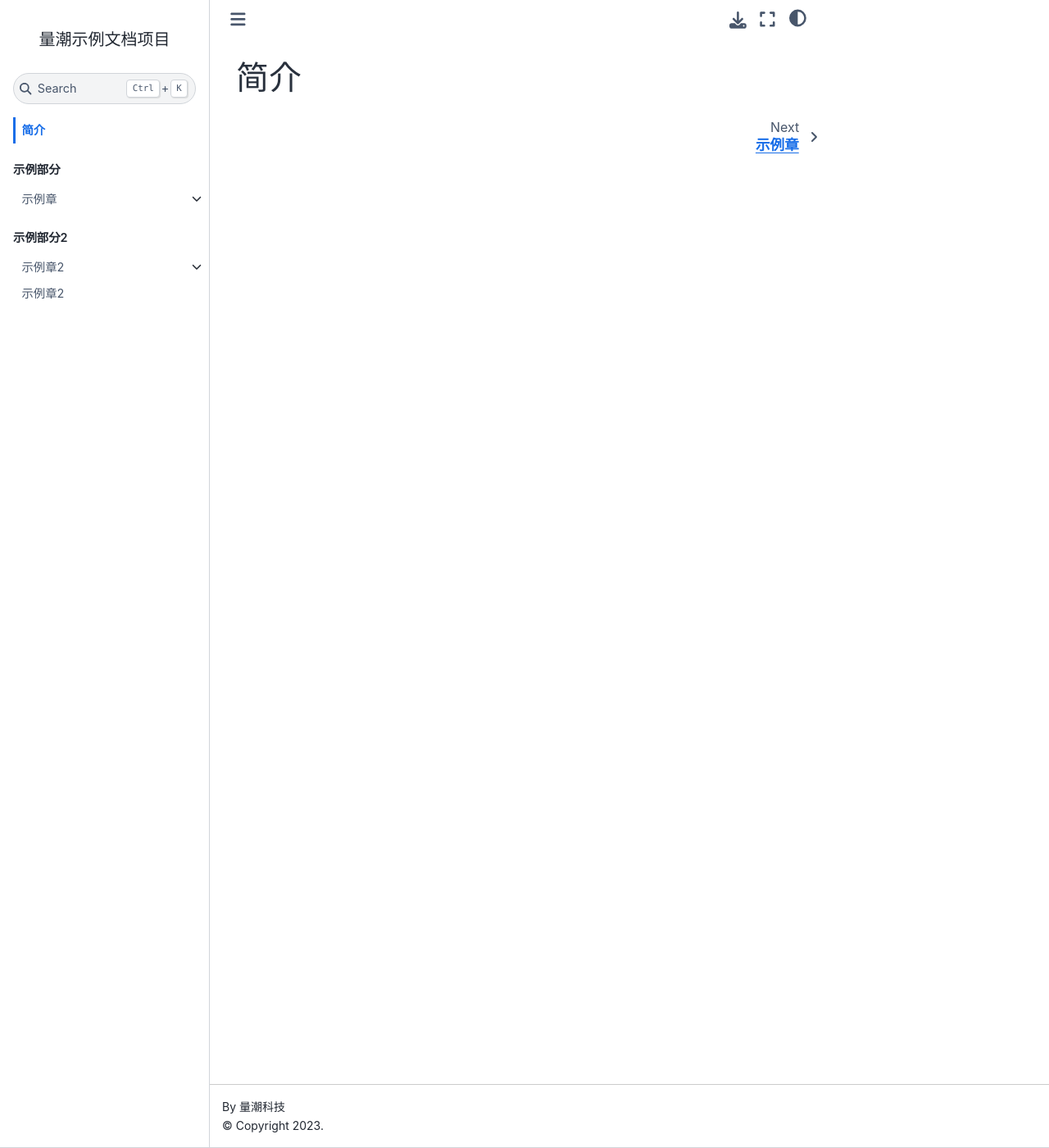
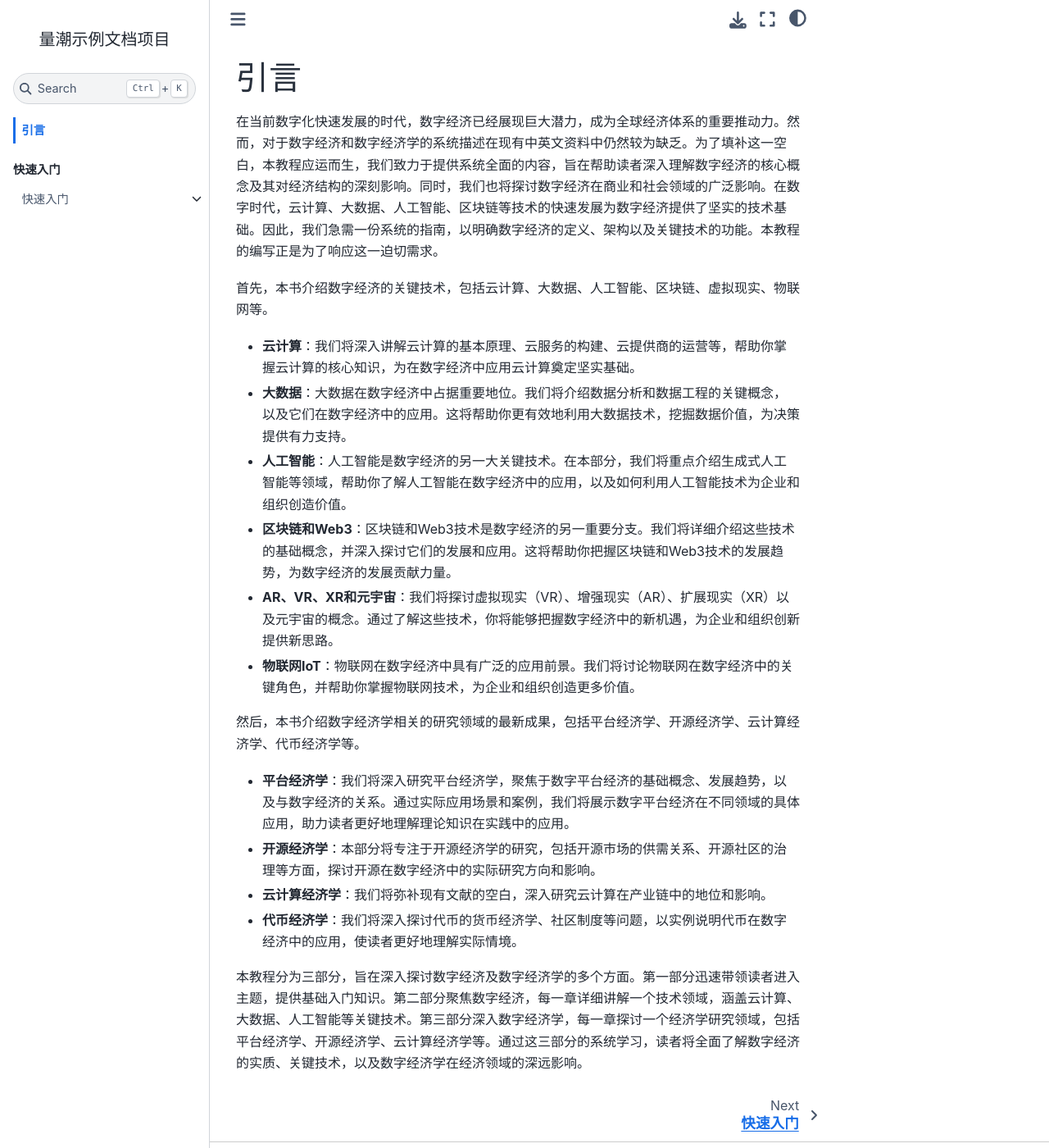
Before and after one commit to quanttide/quanttide-tutorial-of-digital-economics, a Jupyter Book: the page built from index.md, in a window 1280 px wide and 1400 px high. Shown: the whole window at 82% size. Built offline with Jupyter Book 1.0.4 settings and Sphinx 7.4.7 and the Sphinx Book theme 1.1.4, drawn with Linux system fonts in a browser that asks for light colours.

Commit message:
feat: 引言

```diff
--- a/1_example_chapter/1_example_section/README.md
+++ /dev/null
@@ -1 +0,0 @@
-# 示例节1
--- a/1_example_chapter/README.md
+++ /dev/null
@@ -1 +0,0 @@
-# 示例章
--- /dev/null
+++ b/1_intro/README.md
@@ -0,0 +1 @@
+# 快速入门
--- a/2_example_chapter2/1_example_section2/README.md
+++ /dev/null
@@ -1 +0,0 @@
-# 示例节2
--- a/2_example_chapter2/README.md
+++ /dev/null
@@ -1 +0,0 @@
-# 示例章2
--- a/3_example_chapter3/README.md
+++ /dev/null
@@ -1 +0,0 @@
-# 示例章2
--- a/_toc.yml
+++ b/_toc.yml
@@ -1,18 +1,9 @@
 format: jb-book
 root: index.md
 parts:
-  - caption: 示例部分
+  - caption: 快速入门
     chapters:
-      - file: 1_example_chapter/README.md
+      - file: 1_intro/README.md
         sections:
-          - file: 1_example_chapter/1_example_section/README.md
-            sections:
-              - file: 1_example_chapter/1_example_section/1_example_article.md
-              - file: 1_example_chapter/1_example_section/1_example_article2.md
-          - file: 1_example_chapter/2_example_article3.md
-  - caption: 示例部分2
-    chapters:
-      - file: 2_example_chapter2/README.md
-        sections:
-          - file: 2_example_chapter2/1_example_section2/README.md
-      - file: 3_example_chapter3/README.md
+          - file: 1_intro/1_intro_to_digital_economy.md
+          - file: 1_intro/2_intro_to_digital_economics.md
--- a/index.md
+++ b/index.md
@@ -1 +1,27 @@
-# 简介
+# 引言
+
+% 动机
+
+在当前数字化快速发展的时代，数字经济已经展现巨大潜力，成为全球经济体系的重要推动力。然而，对于数字经济和数字经济学的系统描述在现有中英文资料中仍然较为缺乏。为了填补这一空白，本教程应运而生，我们致力于提供系统全面的内容，旨在帮助读者深入理解数字经济的核心概念及其对经济结构的深刻影响。同时，我们也将探讨数字经济在商业和社会领域的广泛影响。在数字时代，云计算、大数据、人工智能、区块链等技术的快速发展为数字经济提供了坚实的技术基础。因此，我们急需一份系统的指南，以明确数字经济的定义、架构以及关键技术的功能。本教程的编写正是为了响应这一迫切需求。
+
+% 内容
+
+首先，本书介绍数字经济的关键技术，包括云计算、大数据、人工智能、区块链、虚拟现实、物联网等。
+
+- **云计算**：我们将深入讲解云计算的基本原理、云服务的构建、云提供商的运营等，帮助你掌握云计算的核心知识，为在数字经济中应用云计算奠定坚实基础。
+- **大数据**：大数据在数字经济中占据重要地位。我们将介绍数据分析和数据工程的关键概念，以及它们在数字经济中的应用。这将帮助你更有效地利用大数据技术，挖掘数据价值，为决策提供有力支持。
+- **人工智能**：人工智能是数字经济的另一大关键技术。在本部分，我们将重点介绍生成式人工智能等领域，帮助你了解人工智能在数字经济中的应用，以及如何利用人工智能技术为企业和组织创造价值。
+- **区块链和Web3**：区块链和Web3技术是数字经济的另一重要分支。我们将详细介绍这些技术的基础概念，并深入探讨它们的发展和应用。这将帮助你把握区块链和Web3技术的发展趋势，为数字经济的发展贡献力量。
+- **AR、VR、XR和元宇宙**：我们将探讨虚拟现实（VR）、增强现实（AR）、扩展现实（XR）以及元宇宙的概念。通过了解这些技术，你将能够把握数字经济中的新机遇，为企业和组织创新提供新思路。
+- **物联网IoT**：物联网在数字经济中具有广泛的应用前景。我们将讨论物联网在数字经济中的关键角色，并帮助你掌握物联网技术，为企业和组织创造更多价值。
+
+然后，本书介绍数字经济学相关的研究领域的最新成果，包括平台经济学、开源经济学、云计算经济学、代币经济学等。
+
+- **平台经济学**：我们将深入研究平台经济学，聚焦于数字平台经济的基础概念、发展趋势，以及与数字经济的关系。通过实际应用场景和案例，我们将展示数字平台经济在不同领域的具体应用，助力读者更好地理解理论知识在实践中的应用。
+- **开源经济学**：本部分将专注于开源经济学的研究，包括开源市场的供需关系、开源社区的治理等方面，探讨开源在数字经济中的实际研究方向和影响。
+- **云计算经济学**：我们将弥补现有文献的空白，深入研究云计算在产业链中的地位和影响。
+- **代币经济学**：我们将深入探讨代币的货币经济学、社区制度等问题，以实例说明代币在数字经济中的应用，使读者更好地理解实际情境。
+
+% 提纲
+
+本教程分为三部分，旨在深入探讨数字经济及数字经济学的多个方面。第一部分迅速带领读者进入主题，提供基础入门知识。第二部分聚焦数字经济，每一章详细讲解一个技术领域，涵盖云计算、大数据、人工智能等关键技术。第三部分深入数字经济学，每一章探讨一个经济学研究领域，包括平台经济学、开源经济学、云计算经济学等。通过这三部分的系统学习，读者将全面了解数字经济的实质、关键技术，以及数字经济学在经济领域的深远影响。
```
Also changed, not shown: 1_example_chapter/1_example_section/1_example_article.md (deleted, +0 -6 lines), 1_example_chapter/1_example_section/1_example_article2.md (deleted, +0 -6 lines), 1_example_chapter/2_example_article3.md (deleted, +0 -6 lines), 1_intro/1_intro_to_digital_economy.md (added, +3 -0 lines), 1_intro/2_intro_to_digital_economics.md (added, +3 -0 lines).
